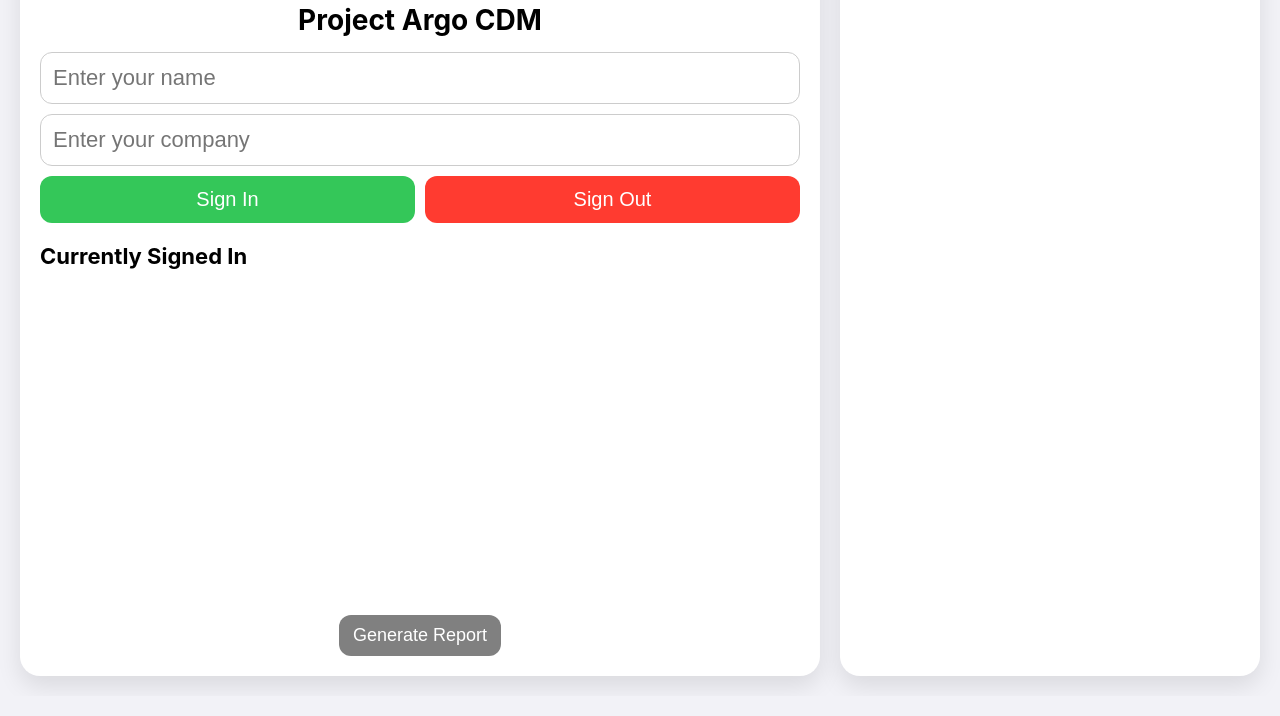
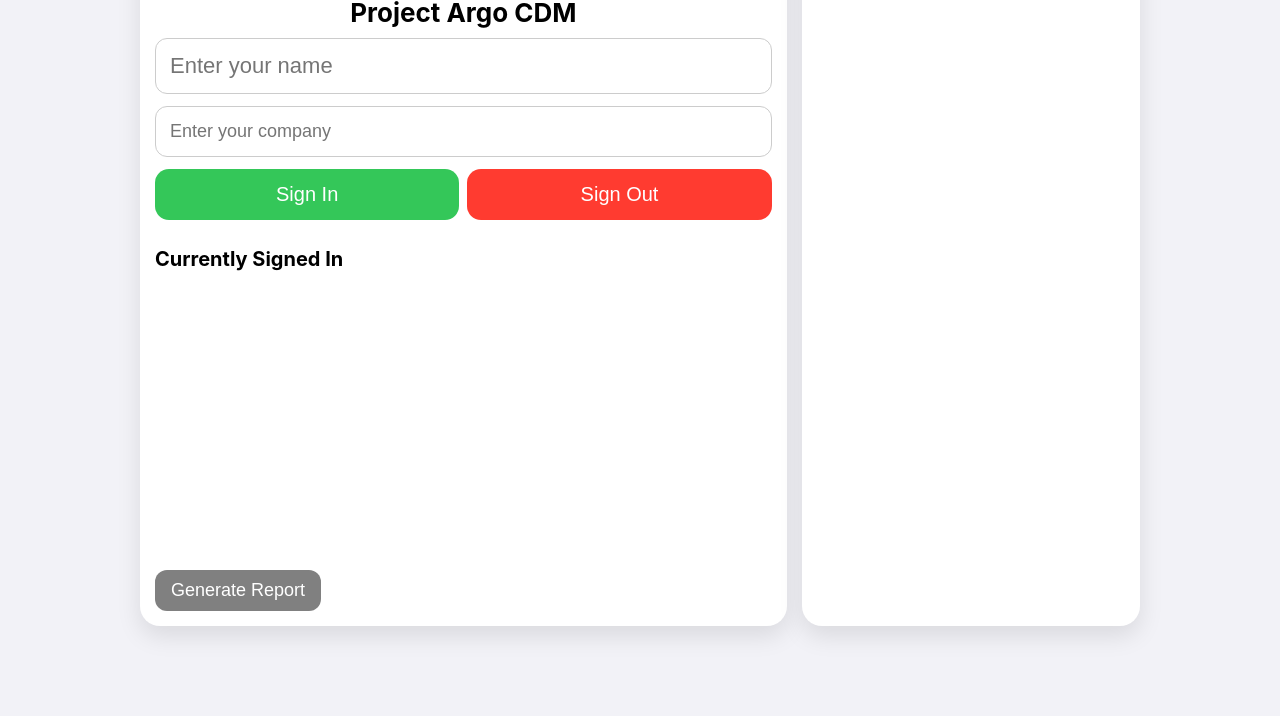
Before and after one commit to Chewy1988/CDMVisitorLogV2, a plain HTML site: page index.html in a window 1280 px wide. Shown: the part 104-820 px from the top of the page. Drawn offline with Linux system fonts and the light colour scheme.

Commit message:
Refactor index.html for improved structure and styles

```diff
--- a/index.html
+++ b/index.html
@@ -2,7 +2,7 @@
 <html lang="en">
 <head>
 <meta charset="UTF-8">
-<title>iPad Visitor Log Dashboard</title>
+<title>iPad Visitor Log</title>
 <meta name="viewport" content="width=device-width, initial-scale=1.0, maximum-scale=1, viewport-fit=cover">
 <link rel="manifest" href="manifest.json">
 <meta name="theme-color" content="#34c759">
@@ -11,94 +11,92 @@
 <link rel="apple-touch-icon" href="logo.png">
 
 <style>
-html, body {
-  margin: 0;
-  padding: 0;
-  height: 100%;
+/* ---------- Body ---------- */
+body {
   font-family: -apple-system, BlinkMacSystemFont, sans-serif;
   background: #f2f2f7;
+  margin: 0;
+  padding: 10px;
+  height: 100vh;
+  overflow: hidden;
 }
+
+/* Prevent scrolling when input focused */
+body.input-focused {
+  overflow: hidden;
+  height: 100vh;
+}
+
+/* ---------- Layout ---------- */
 .container {
   display: flex;
   flex-direction: row;
-  height: 100vh;         /* full screen */
-  max-width: 100vw;
-  gap: 20px;
-  padding: 20px;
-  box-sizing: border-box;
+  max-width: 1000px;
+  margin: auto;
+  gap: 15px;
+  height: 90vh;
 }
-.left-column, .right-column {
+
+/* Left column */
+.left-column {
+  flex: 2;
   background: white;
+  padding: 15px;
   border-radius: 20px;
   box-shadow: 0 10px 25px rgba(0,0,0,0.1);
   display: flex;
   flex-direction: column;
-  overflow: hidden;
-}
-.left-column { flex: 2; padding: 20px; }
-.right-column { flex: 1; padding: 20px; }
-
-/* Logo */
-.logo-container {
-  text-align: center;
-  margin-bottom: 10px;
-}
-.logo-container img {
-  max-width: 180px;
-  height: auto;
+  justify-content: flex-start;
 }
 
-/* Inputs and buttons */
-h1 { text-align: center; font-size: 28px; margin: 5px 0 15px; }
+/* Right column */
+.right-column {
+  flex: 1;
+  background: white;
+  padding: 15px;
+  border-radius: 20px;
+  box-shadow: 0 10px 25px rgba(0,0,0,0.1);
+  overflow-y: auto;
+}
+
+/* ---------- Typography & Inputs ---------- */
+h1 { text-align: center; font-size: 26px; margin-bottom: 10px; }
+h2 { margin-top: 15px; font-size: 20px; }
 input {
   width: 100%;
   font-size: 22px;
-  padding: 12px;
-  margin-bottom: 10px;
+  padding: 14px;
   border-radius: 12px;
   border: 1px solid #ccc;
+  margin-bottom: 12px;
   box-sizing: border-box;
 }
-.buttons {
-  display: flex;
-  gap: 10px;
-  margin-bottom: 10px;
-}
-.buttons button {
+#companyInput { font-size: 18px; }
+.buttons { display: flex; gap: 8px; flex-wrap: wrap; margin-bottom: 12px; }
+button {
   flex: 1;
   font-size: 20px;
-  padding: 12px;
-  border-radius: 12px;
+  padding: 14px;
   border: none;
+  border-radius: 14px;
   cursor: pointer;
+  min-width: 100px;
 }
 .sign-in { background: #34c759; color: white; }
 .sign-out { background: #ff3b30; color: white; }
+.export { font-size: 18px; padding: 10px 16px; border-radius: 12px; background: grey; color: white; border: none; cursor: pointer; }
+ul { list-style: none; padding: 0; overflow-y: auto; flex-grow: 1; }
+li { background: #f2f2f7; margin: 5px 0; padding: 10px 14px; border-radius: 10px; font-size: 18px; cursor: pointer; }
+li:active { background: #d1d1d6; }
 
-/* Sections */
-h2 { margin: 10px 0; font-size: 22px; }
-ul {
-  list-style: none;
-  padding: 0;
-  margin: 0;
-  flex-grow: 1;
-  overflow-y: auto;
-}
-li {
-  background: #f2f2f7;
-  margin: 5px 0;
-  padding: 10px 14px;
-  border-radius: 10px;
-  font-size: 18px;
+/* Previous visitor delete button */
+.prev-item {
   display: flex;
   justify-content: space-between;
   align-items: center;
-  cursor: pointer;
+  width: 100%;
 }
-li:active { background: #d1d1d6; }
-
-/* Previous visitors delete button */
-.prev-item span { flex: 1; }
+.prev-item span { flex: 1; cursor: pointer; }
 .prev-item button {
   background: transparent;
   border: none;
@@ -109,26 +107,12 @@ li:active { background: #d1d1d6; }
 }
 .prev-item button:hover { color: red; }
 
-.footer { text-align: center; margin-top: 5px; }
-.export { font-size: 18px; padding: 10px 14px; border-radius: 12px; background: grey; color: white; border: none; cursor: pointer; }
-
-/* Modals */
+/* ---------- Modals ---------- */
 #confirmModal, #passcodeModal, #exportConfirmModal { display:none; }
 .modal-backdrop { position: fixed; inset: 0; background: rgba(0,0,0,0.4); }
-.modal {
-  position: fixed;
-  top: 50%; left: 50%;
-  transform: translate(-50%, -50%);
-  background: white;
-  padding: 20px;
-  border-radius: 16px;
-  max-width: 400px;
-  width: 90%;
-  text-align: center;
-  box-shadow: 0 20px 40px rgba(0,0,0,0.25);
-}
+.modal { position: fixed; top: 50%; left: 50%; transform: translate(-50%, -50%); background: white; padding: 25px; border-radius: 16px; max-width: 400px; width: 90%; text-align: center; box-shadow: 0 20px 40px rgba(0,0,0,0.25); }
 .modal h3 { font-size: 22px; margin-bottom: 10px; }
-.modal-buttons { display: flex; gap: 10px; margin-top:10px; }
+.modal-buttons { display: flex; gap: 10px; }
 .modal-buttons button { flex: 1; font-size: 20px; padding: 12px; border-radius: 12px; border: none; cursor: pointer; }
 .modal-buttons .yes { background: #34c759; color: white; }
 .modal-buttons .no { background: #ff3b30; color: white; }
@@ -140,34 +124,7 @@ li:active { background: #d1d1d6; }
 </head>
 <body>
 
-<div class="container">
-  <!-- Left -->
-  <div class="left-column">
-    <div class="logo-container">
-      <img src="logo.png" alt="Logo">
-    </div>
-    <h1>Project Argo CDM</h1>
-    <input id="nameInput" placeholder="Enter your name">
-    <input id="companyInput" placeholder="Enter your company">
-    <div class="buttons">
-      <button class="sign-in" onclick="signIn()">Sign In</button>
-      <button class="sign-out" onclick="signOut()">Sign Out</button>
-    </div>
-    <h2>Currently Signed In</h2>
-    <ul id="activeList"></ul>
-    <div class="footer">
-      <button class="export" onclick="requestExport()">Generate Report</button>
-    </div>
-  </div>
-
-  <!-- Right -->
-  <div class="right-column">
-    <h2>Previous Visitors</h2>
-    <ul id="previousList"></ul>
-  </div>
-</div>
-
-<!-- Modals (unchanged) -->
+<!-- ---------- Modals ---------- -->
 <div id="confirmModal">
   <div class="modal-backdrop"></div>
   <div class="modal">
@@ -204,8 +161,34 @@ li:active { background: #d1d1d6; }
   </div>
 </div>
 
+<!-- ---------- Main Container ---------- -->
+<div class="container">
+  <!-- Left Column -->
+  <div class="left-column">
+    <img src="logo.png" alt="Logo" style="display:block; max-width:180px; margin:0 auto 10px;" />
+    <h1>Project Argo CDM</h1>
+    <input id="nameInput" placeholder="Enter your name" />
+    <input id="companyInput" placeholder="Enter your company" />
+    <div class="buttons">
+      <button class="sign-in" onclick="signIn()">Sign In</button>
+      <button class="sign-out" onclick="signOut()">Sign Out</button>
+    </div>
+    <h2>Currently Signed In</h2>
+    <ul id="activeList"></ul>
+    <div class="footer">
+      <button class="export" onclick="requestExport()">Generate Report</button>
+    </div>
+  </div>
+
+  <!-- Right Column -->
+  <div class="right-column">
+    <h2>Previous Visitors</h2>
+    <ul id="previousList"></ul>
+  </div>
+</div>
+
+<!-- ---------- JavaScript ---------- -->
 <script>
-/* ------------------ State ------------------ */
 let visits = JSON.parse(localStorage.getItem("visits")) || [];
 let pendingSignInName = null;
 let pendingSignInCompany = null;
@@ -217,65 +200,76 @@ const companyInput = document.getElementById("companyInput");
 const activeList = document.getElementById("activeList");
 const previousList = document.getElementById("previousList");
 
-window.addEventListener("load", render);
+/* ---------- Input Scroll Lock Fix ---------- */
+[nameInput, companyInput].forEach(input => {
+  input.addEventListener("focus", () => document.body.classList.add("input-focused"));
+  input.addEventListener("blur", () => document.body.classList.remove("input-focused"));
+});
+
+window.addEventListener("load", () => render());
 nameInput.addEventListener("input", resetNameClearTimer);
 nameInput.addEventListener("focus", resetNameClearTimer);
 
-/* ------------------ Utilities ------------------ */
-function formatDate(d) {
-  const date = new Date(d);
+/* ---------- Utility ---------- */
+function formatDate(d){
+  const date=new Date(d);
   return `${date.getFullYear()}-${String(date.getMonth()+1).padStart(2,"0")}-${String(date.getDate()).padStart(2,"0")} ${String(date.getHours()).padStart(2,"0")}:${String(date.getMinutes()).padStart(2,"0")}`;
 }
 
-/* ------------------ Save & Render ------------------ */
-function save() {
+/* ---------- Save Visits ---------- */
+function save(){
   localStorage.setItem("visits", JSON.stringify(visits));
+
   let allPrev = JSON.parse(localStorage.getItem("previousVisitors")) || [];
   let deleted = JSON.parse(localStorage.getItem("deletedVisitors")) || [];
+
   visits.forEach(v => {
     if(!allPrev.includes(v.name) && !deleted.includes(v.name)) allPrev.push(v.name);
   });
+
   localStorage.setItem("previousVisitors", JSON.stringify(allPrev));
-  nameInput.value = "";
-  companyInput.value = "";
+  nameInput.value="";
+  companyInput.value="";
   render();
 }
 
-function render() {
-  activeList.innerHTML = "";
-  const signedIn = visits.filter(v => !v.signOut);
-  signedIn.forEach(v => {
-    const li = document.createElement("li");
-    li.textContent = `${v.name} (${v.company})`;
+/* ---------- Render ---------- */
+function render(){
+  // Active
+  activeList.innerHTML="";
+  const signedIn = visits.filter(v=>!v.signOut);
+  signedIn.forEach(v=>{
+    const li=document.createElement("li");
+    li.textContent=`${v.name} (${v.company})`;
     li.addEventListener("click", ()=>{ nameInput.value=v.name; companyInput.value=v.company; });
     activeList.appendChild(li);
   });
 
-  previousList.innerHTML = "";
+  // Previous
+  previousList.innerHTML="";
   const allPrev = JSON.parse(localStorage.getItem("previousVisitors")) || [];
   const deleted = JSON.parse(localStorage.getItem("deletedVisitors")) || [];
-  const prev = allPrev.filter(n => !signedIn.some(v => v.name===n))
-                     .filter(n => !deleted.includes(n));
-  prev.forEach(name => {
+  const prev = allPrev.filter(name => !signedIn.some(v=>v.name===name) && !deleted.includes(name));
+
+  prev.forEach(name=>{
     const last = visits.slice().reverse().find(v=>v.name===name);
     const company = last ? last.company : "";
-    const li = document.createElement("li");
-    li.className = "prev-item";
 
-    const span = document.createElement("span");
-    span.textContent = `${name} (${company})`;
+    const li=document.createElement("li");
+    li.className="prev-item";
+
+    const span=document.createElement("span");
+    span.textContent=`${name} (${company})`;
     span.addEventListener("click", ()=>{ nameInput.value=name; companyInput.value=company; });
 
-    const delBtn = document.createElement("button");
-    delBtn.textContent = "×";
-    delBtn.title = "Delete visitor";
+    const delBtn=document.createElement("button");
+    delBtn.textContent="×";
+    delBtn.title="Delete visitor";
     delBtn.addEventListener("click", e=>{
       e.stopPropagation();
       let deletedList = JSON.parse(localStorage.getItem("deletedVisitors")) || [];
       if(!deletedList.includes(name)) deletedList.push(name);
       localStorage.setItem("deletedVisitors", JSON.stringify(deletedList));
-      const updated = allPrev.filter(n=>n!==name);
-      localStorage.setItem("previousVisitors", JSON.stringify(updated));
       render();
     });
 
@@ -285,35 +279,35 @@ function render() {
   });
 }
 
-/* ------------------ Sign In / Out ------------------ */
-function signIn() {
-  const name = nameInput.value.trim();
-  const company = companyInput.value.trim();
+/* ---------- Sign In / Out ---------- */
+function signIn(){
+  const name=nameInput.value.trim();
+  const company=companyInput.value.trim();
   if(!name) return alert("Enter your name");
   if(!company) return alert("Enter your company");
-  if(visits.find(v => v.name===name && !v.signOut)) return alert("Already signed in");
-  pendingSignInName = name;
-  pendingSignInCompany = company;
-  document.getElementById("confirmModal").style.display = "block";
+  if(visits.find(v=>v.name===name && !v.signOut)) return alert("Already signed in");
+  pendingSignInName=name;
+  pendingSignInCompany=company;
+  document.getElementById("confirmModal").style.display="block";
 }
-function confirmInduction(conf) {
-  document.getElementById("confirmModal").style.display = "none";
+function confirmInduction(conf){
+  document.getElementById("confirmModal").style.display="none";
   if(!conf){ pendingSignInName=null; pendingSignInCompany=null; return; }
-  visits.push({ name: pendingSignInName, company: pendingSignInCompany, signIn:new Date().toISOString(), signOut:null });
+  visits.push({name:pendingSignInName, company:pendingSignInCompany, signIn:new Date().toISOString(), signOut:null});
   pendingSignInName=null; pendingSignInCompany=null;
   save();
 }
-function signOut() {
-  const name = nameInput.value.trim();
+function signOut(){
+  const name=nameInput.value.trim();
   if(!name) return alert("Enter your name");
-  const v = visits.find(v=>v.name===name && !v.signOut);
+  const v=visits.find(v=>v.name===name && !v.signOut);
   if(!v) return alert("Not signed in");
-  v.signOut = new Date().toISOString();
+  v.signOut=new Date().toISOString();
   save();
 }
 
-/* ------------------ Export ------------------ */
-function requestExport() {
+/* ---------- Export ---------- */
+function requestExport(){
   pendingAction="export";
   document.getElementById("passcodeModal").style.display="block";
   document.getElementById("passcodeInput").value="";
@@ -344,15 +338,15 @@ function confirmExport(success){
   document.getElementById("exportConfirmModal").style.display="none";
   if(!success){ alert("Export cancelled"); return;}
   visits=[];
-  localStorage.setItem("visits", JSON.stringify(visits));
+  localStorage.setItem("visits",JSON.stringify(visits));
   render();
   alert("Export done, previous visitors retained.");
 }
 
-/* ------------------ Clear Inputs ------------------ */
+/* ---------- Input Clear Timer ---------- */
 function resetNameClearTimer(){
   if(nameClearTimeout) clearTimeout(nameClearTimeout);
-  nameClearTimeout = setTimeout(()=>{ nameInput.value=""; companyInput.value=""; },10000);
+  nameClearTimeout=setTimeout(()=>{ nameInput.value=""; companyInput.value=""; },10000);
 }
 </script>
 </body>
```
